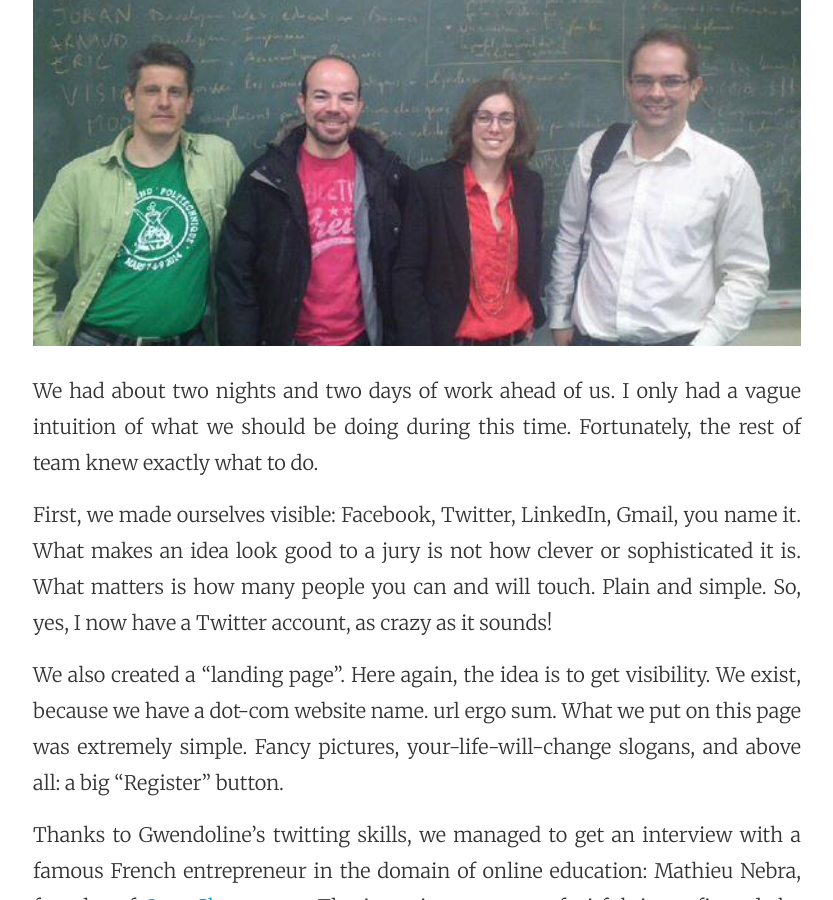
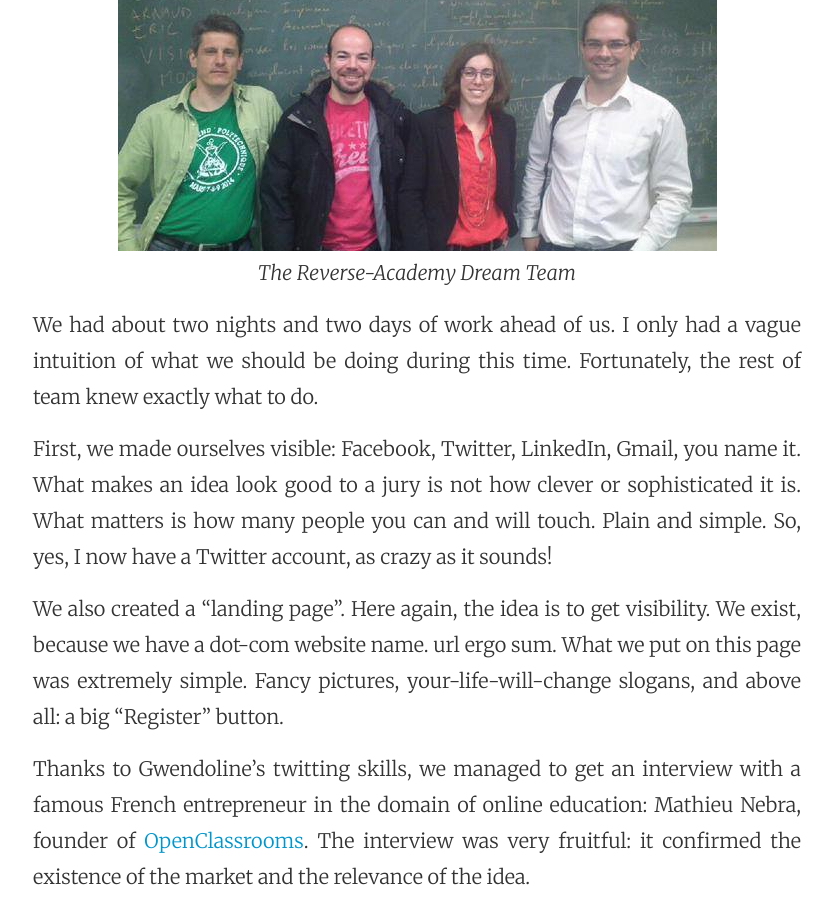
Before and after one commit to ericleib/ericleib.github.io, a Jekyll site: the page built from _posts/2015-04-04-startup-weekend-toulouse-2015-wow.markdown, in a window 1280 px wide and 900 px high, scrolled down 3751 px. Shown: the whole window, without its empty margins (223-1056 px from the left). Built offline with Jekyll 4.4.1, drawn with Linux system fonts in a browser that asks for light colours.

Commit message:
Update 2015-04-04-startup-weekend-toulouse-2015-wow.markdown

```diff
--- a/_posts/2015-04-04-startup-weekend-toulouse-2015-wow.markdown
+++ b/_posts/2015-04-04-startup-weekend-toulouse-2015-wow.markdown
@@ -33,7 +33,10 @@ To my surprise, I managed to get enough votes (8 for the record) to be selected
 
 The next step was to recruit a team. This happened rather informally. I just tried to talk to as many people as possible about the "Reverse Academy". Although I got the attention of quite a few of them, I had trouble getting firm commitments. I am not sure why, but if I had to guess I would say that it is because I am not good at selling ideas. Having a background in engineering and science, I was never trained to convince people. Instead of making the idea sound sexy and bankable, I made it sound abstract and theoretical. Hey, don't blame me, it's what I do for a living! Somehow, this flaw turned in my favor because, instead of recruiting a large team of inexperienced people, I formed a small team of bright and experienced people (I guess they understood the cool idea behind the poor speech). There were four of us: Arnaud, Joran, Gwendoline and myself.
 
-![The Reverse-Academy Dream Team](/imgs/RA_team.jpg)
+<div style="text-align:center;">
+<img src="/imgs/RA_team.jpg" alt="The Reverse-Academy Dream Team" style="width: auto;max-width: 100%;">
+<p><i>The Reverse-Academy Dream Team</i></p>
+</div>
 
 We had about two nights and two days of work ahead of us. I only had a vague intuition of what we should be doing during this time. Fortunately, the rest of team knew exactly what to do.
 
```
